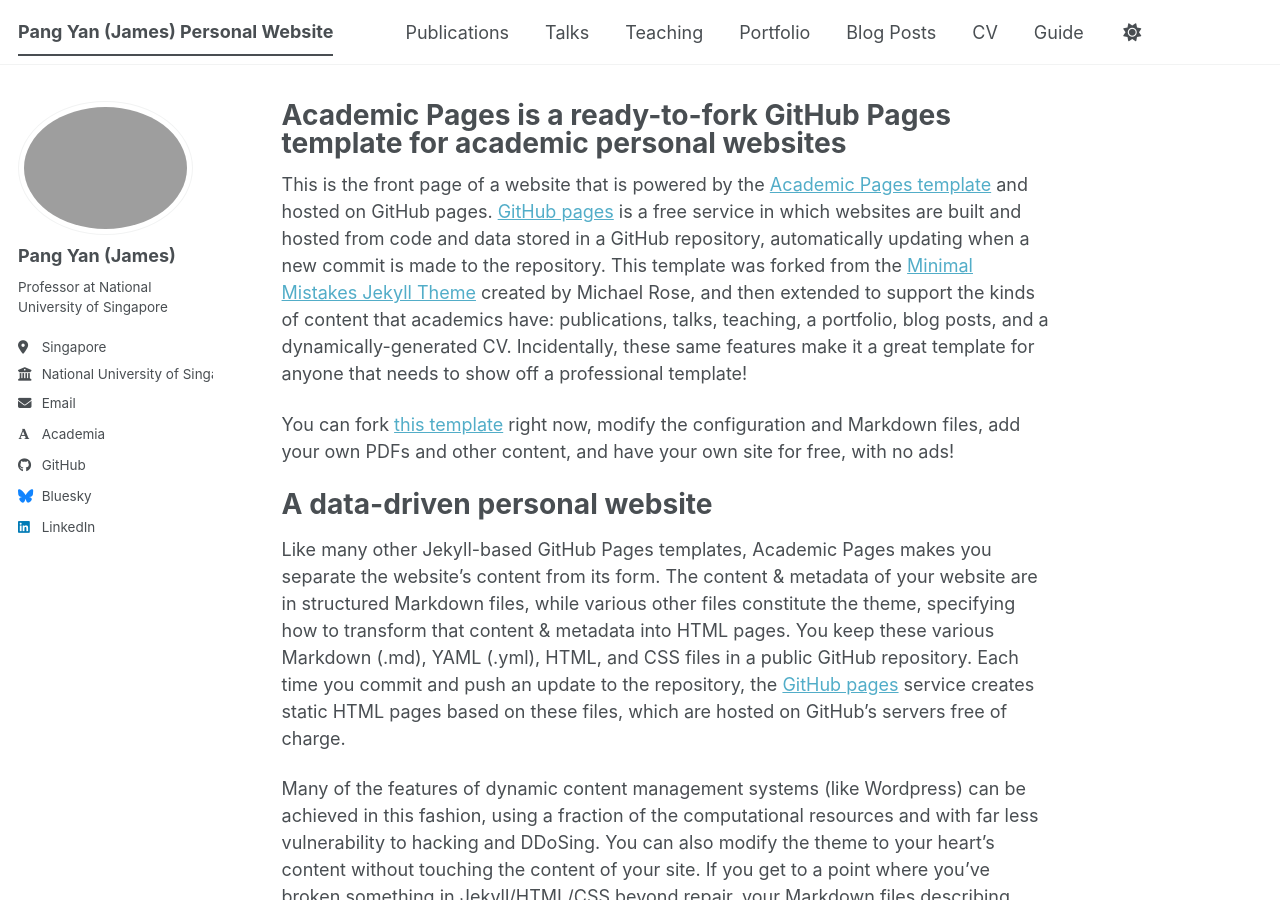
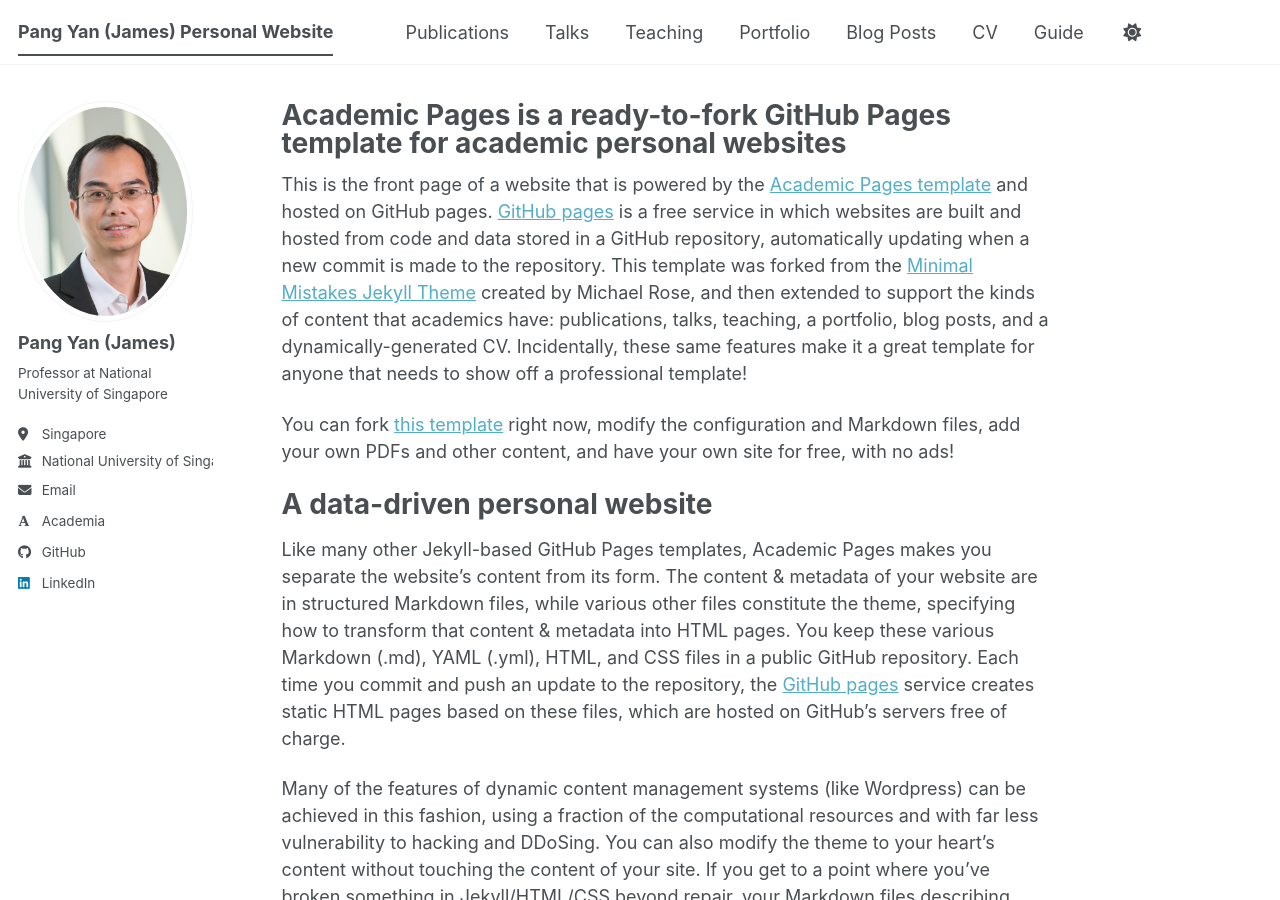
Before and after one commit to jamespangyan/jamespangyan.github.io, a Jekyll site: the page built from _pages/about.md, in a window 1280 px wide and 900 px high. Built offline with Jekyll 4.4.1, drawn with Linux system fonts in a browser that asks for light colours; some web fonts are replaced; a script bundle is joined from its source files by our own code; library files that are not in the unit come from our copies.

Commit message:
Update _config.yml

```diff
--- a/_config.yml
+++ b/_config.yml
@@ -23,7 +23,7 @@
 #               Additional customization can be done by editing /_includes/author-profile.html
 author:
   # Biographic information
-  avatar           : "James photo.jpg"
+  avatar           : "James.jpg"
   name             : "Pang Yan (James)"
   pronouns         : # example: "she/her"
   bio              : "Professor at National University of Singapore"
@@ -57,7 +57,7 @@
 
   # Social media
   artstation       : # Username
-  bluesky          : "bsky.app" # Replace this with you Bluesky username
+  bluesky          : # "bsky.app" # Replace this with you Bluesky username
   facebook         : # Username
   flickr           : # Username
   foursquare       : # Username
```
